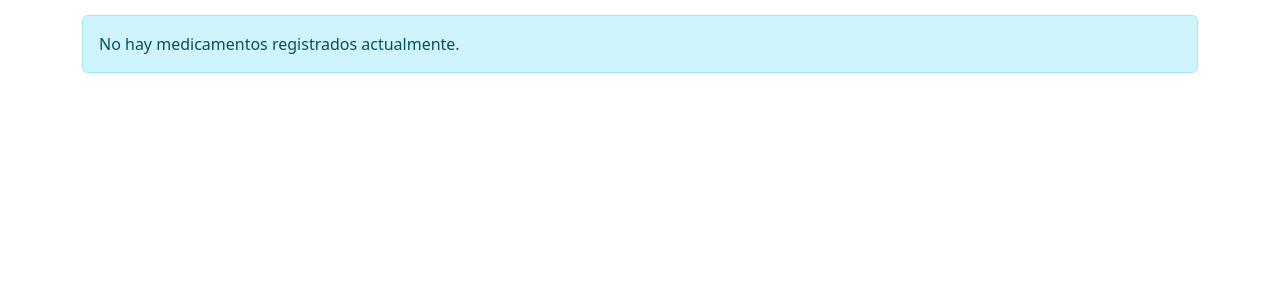
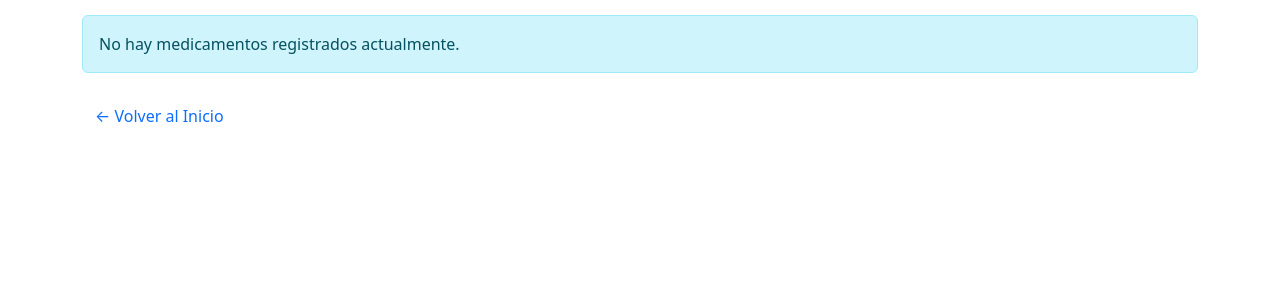
Before and after one commit to bayemorydia/Clinica-Harmonia, a Spring Boot app: page /medicamentos/listar in a window 1280 px wide. Shown: the part 161-461 px from the top of the page. Run offline with Spring Boot 4, Linux system fonts and the light colour scheme; the visitor is signed in with stand-in values (Sample User, id 1); data that the repository does not hold is empty; some of the project's set-up classes (security, data sources, template engines, error pages and the like) are left out, and stand-ins take their place.

Commit message:
Cambio de nombres
Se corrigen nombres y se confirma funcionamiento de 5 CRUDs de los 6 a presentar

```diff
--- a/src/main/java/cat/copernic/proyecto2/Controller/MedicamentoController.java
+++ b/src/main/java/cat/copernic/proyecto2/Controller/MedicamentoController.java
@@ -1,7 +1,8 @@
 package cat.copernic.proyecto2.Controller;
 
 import cat.copernic.proyecto2.Domain.Farmacia.Medicamento;
-import cat.copernic.proyecto2.Service.MedicamentoService;
+import cat.copernic.proyecto2.Service.Medicamento.MedicamentoService;
+
 import org.springframework.beans.factory.annotation.Autowired;
 import org.springframework.stereotype.Controller;
 import org.springframework.ui.Model;
--- a/src/main/java/cat/copernic/proyecto2/Controller/TratamientoController.java
+++ b/src/main/java/cat/copernic/proyecto2/Controller/TratamientoController.java
@@ -1,7 +1,8 @@
 package cat.copernic.proyecto2.Controller;
 
-import cat.copernic.proyecto2.Domain.Personal_sanitario.Tratamiento;
-import cat.copernic.proyecto2.Service.TratamientoService;
+import cat.copernic.proyecto2.Domain.PersonalSanitario.Tratamiento;
+import cat.copernic.proyecto2.Service.Tratamiento.TratamientoService;
+
 import org.springframework.beans.factory.annotation.Autowired;
 import org.springframework.stereotype.Controller;
 import org.springframework.ui.Model;
--- a/src/main/java/cat/copernic/proyecto2/DAO/MedicamentoDAO.java
+++ b/src/main/java/cat/copernic/proyecto2/DAO/MedicamentoDAO.java
@@ -4,7 +4,4 @@ import org.springframework.data.jpa.repository.JpaRepository;
 
 public interface MedicamentoDAO extends JpaRepository<Medicamento, Long> {
 
-
-
-
 }
--- a/src/main/java/cat/copernic/proyecto2/DAO/TratamientoDAO.java
+++ b/src/main/java/cat/copernic/proyecto2/DAO/TratamientoDAO.java
@@ -1,6 +1,6 @@
 package cat.copernic.proyecto2.DAO;
 
-import cat.copernic.proyecto2.Domain.Personal_sanitario.Tratamiento;
+import cat.copernic.proyecto2.Domain.PersonalSanitario.Tratamiento;
 import org.springframework.data.jpa.repository.JpaRepository;
 import org.springframework.stereotype.Repository;
 
--- a/src/main/java/cat/copernic/proyecto2/Security/SecurityConfig.java
+++ b/src/main/java/cat/copernic/proyecto2/Security/SecurityConfig.java
@@ -48,6 +48,12 @@ public class SecurityConfig {
                         // Flujo de Proveedores: Solo ADMIN
                         .requestMatchers("/proveedores/**").hasRole("ADMIN")
 
+                        // Flujo de tratamientos: Solo ADMIN
+                        .requestMatchers("/tratamientos/**").hasRole("ADMIN")
+
+                        // Flujo de medicamentos: Solo ADMIN
+                        .requestMatchers("/medicamentos/**").hasRole("ADMIN")
+
                         // Cualquier otra petición requiere estar autenticado
                         .anyRequest().authenticated())
 
--- a/src/main/java/cat/copernic/proyecto2/Service/MedicamentoService.java
+++ b/src/main/java/cat/copernic/proyecto2/Service/Medicamento/MedicamentoService.java
@@ -1,4 +1,4 @@
-package cat.copernic.proyecto2.Service;
+package cat.copernic.proyecto2.Service.Medicamento;
 
 import cat.copernic.proyecto2.Domain.Farmacia.Medicamento; // Import de tu entidad
 import java.util.List;
--- a/src/main/java/cat/copernic/proyecto2/Service/MedicamentoServiceImpl.java
+++ b/src/main/java/cat/copernic/proyecto2/Service/Medicamento/MedicamentoServiceImpl.java
@@ -1,7 +1,8 @@
-package cat.copernic.proyecto2.Service;
+package cat.copernic.proyecto2.Service.Medicamento;
 
 import cat.copernic.proyecto2.DAO.MedicamentoDAO;
 import cat.copernic.proyecto2.Domain.Farmacia.Medicamento;
+
 import java.util.List;
 import org.springframework.beans.factory.annotation.Autowired;
 import org.springframework.stereotype.Service;
--- a/src/main/java/cat/copernic/proyecto2/Service/TratamientoService.java
+++ b/src/main/java/cat/copernic/proyecto2/Service/Tratamiento/TratamientoService.java
@@ -1,6 +1,6 @@
-package cat.copernic.proyecto2.Service;
+package cat.copernic.proyecto2.Service.Tratamiento;
 
-import cat.copernic.proyecto2.Domain.Personal_sanitario.Tratamiento;
+import cat.copernic.proyecto2.Domain.PersonalSanitario.Tratamiento;
 import java.util.List;
 
 public interface TratamientoService {
--- a/src/main/java/cat/copernic/proyecto2/Service/TratamientoServiceImpl.java
+++ b/src/main/java/cat/copernic/proyecto2/Service/Tratamiento/TratamientoServiceImpl.java
@@ -1,7 +1,7 @@
-package cat.copernic.proyecto2.Service;
+package cat.copernic.proyecto2.Service.Tratamiento;
 
 import cat.copernic.proyecto2.DAO.TratamientoDAO;
-import cat.copernic.proyecto2.Domain.Personal_sanitario.Tratamiento;
+import cat.copernic.proyecto2.Domain.PersonalSanitario.Tratamiento;
 import org.springframework.beans.factory.annotation.Autowired;
 import org.springframework.stereotype.Service;
 import org.springframework.transaction.annotation.Transactional;
--- a/src/main/resources/application.properties
+++ b/src/main/resources/application.properties
@@ -8,4 +8,4 @@ spring.jpa.hibernate.ddl-auto=update
 
 
 # MongoDB
-spring.mongodb.uri=mongodb://localhost:27017/Luis
+spring.mongodb.uri=mongodb://localhost:27017/Proyecto2
--- a/src/main/resources/templates/Farmacia/ListaMedicamentos.html
+++ b/src/main/resources/templates/Farmacia/ListaMedicamentos.html
@@ -1,10 +1,12 @@
 <!DOCTYPE html>
 <html xmlns:th="http://www.thymeleaf.org">
+
 <head>
     <meta charset="UTF-8">
     <title>Lista de Medicamentos</title>
     <link rel="stylesheet" href="https://cdn.jsdelivr.net/npm/bootstrap@5.3.0/dist/css/bootstrap.min.css">
 </head>
+
 <body class="container mt-5">
 
     <div class="d-flex justify-content-between align-items-center mb-4">
@@ -29,10 +31,10 @@
                 <td th:text="${m.tipo}"></td>
                 <td th:text="${m.stockActual}"></td>
                 <td>
-                    <a th:href="@{/medicamentos/editar/{id}(id=${m.id})}" class="btn btn-sm btn-outline-primary">Editar</a>
-                    <a th:href="@{/medicamentos/eliminar/{id}(id=${m.id})}"
-                       class="btn btn-sm btn-outline-danger"
-                       onclick="return confirm('¿Eliminar este medicamento?')">Eliminar</a>
+                    <a th:href="@{/medicamentos/editar/{id}(id=${m.id})}"
+                        class="btn btn-sm btn-outline-primary">Editar</a>
+                    <a th:href="@{/medicamentos/eliminar/{id}(id=${m.id})}" class="btn btn-sm btn-outline-danger"
+                        onclick="return confirm('¿Eliminar este medicamento?')">Eliminar</a>
                 </td>
             </tr>
         </tbody>
@@ -41,6 +43,12 @@
     <div th:if="${#lists.isEmpty(medicamentos)}" class="alert alert-info">
         No hay medicamentos registrados actualmente.
     </div>
+    <div class="mt-4">
+        <a th:href="@{/}" class="btn btn-link text-decoration-none">
+            &larr; Volver al Inicio
+        </a>
+    </div>
 
 </body>
+
 </html>
```
Also changed, not shown: src/main/resources/templates/Farmacia/FormMedicamento.html (+9 -3 lines).
